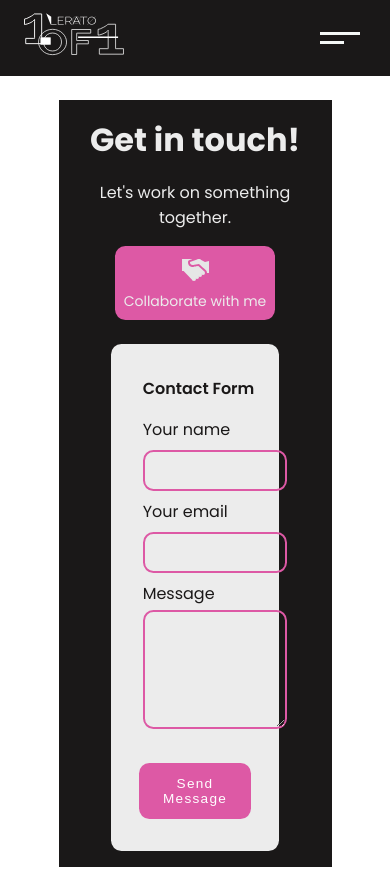
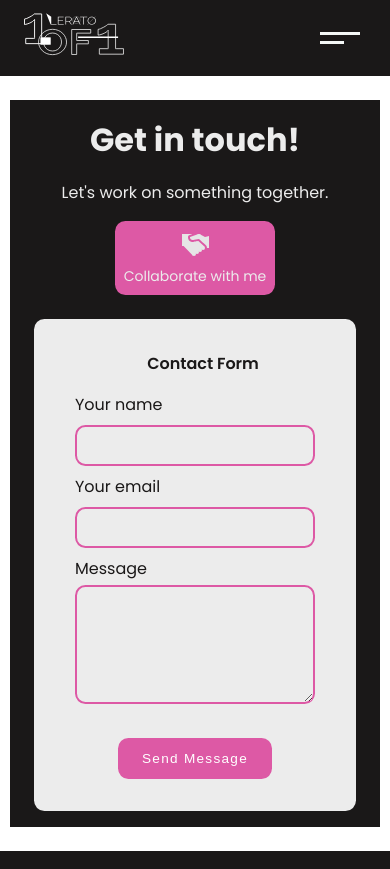
Before and after one commit to lerato1ofwan/innanet-me, a Next.js app: page /contact in a window 390 px wide. Shown: the top 869 px of the page. Built offline with nearby package versions, Linux system fonts and the light colour scheme.

Commit message:
Updated contact page mobile styles, small screens

```diff
--- a/styles/Contact.module.scss
+++ b/styles/Contact.module.scss
@@ -83,6 +83,7 @@
                     display: flex;
                     justify-content: center;
                     align-items: center;
+                    flex-direction: column;
 
                     .send {
                         transition: 0.3s ease-in-out;
@@ -140,8 +141,25 @@
        height: auto;
        margin: 1.5rem 0;
 
-       .form-content {
-        flex-direction: column;
-    }
+       .content {
+            width: 95%;
+
+            .form {
+                display: flex;
+                flex-direction: column;
+                width: 95%;
+                align-items: center;
+
+                .form-content {
+                    flex-direction: column;
+                    margin: 0;
+
+                    .input-field, .message-input-field {
+                        max-width: 100%;
+                        width: 100%;
+                    }
+               }
+            }
+       }
    }
 }
```
